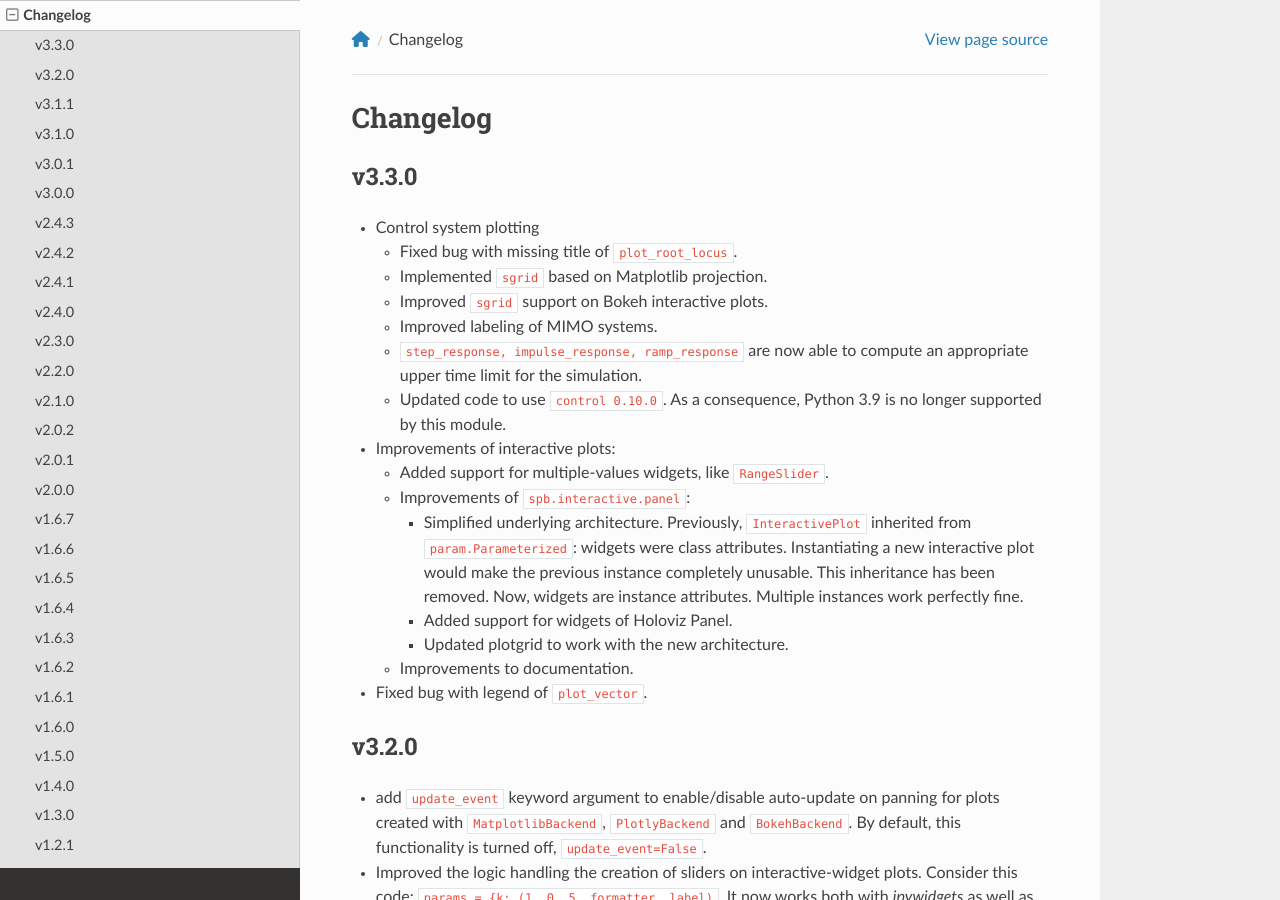
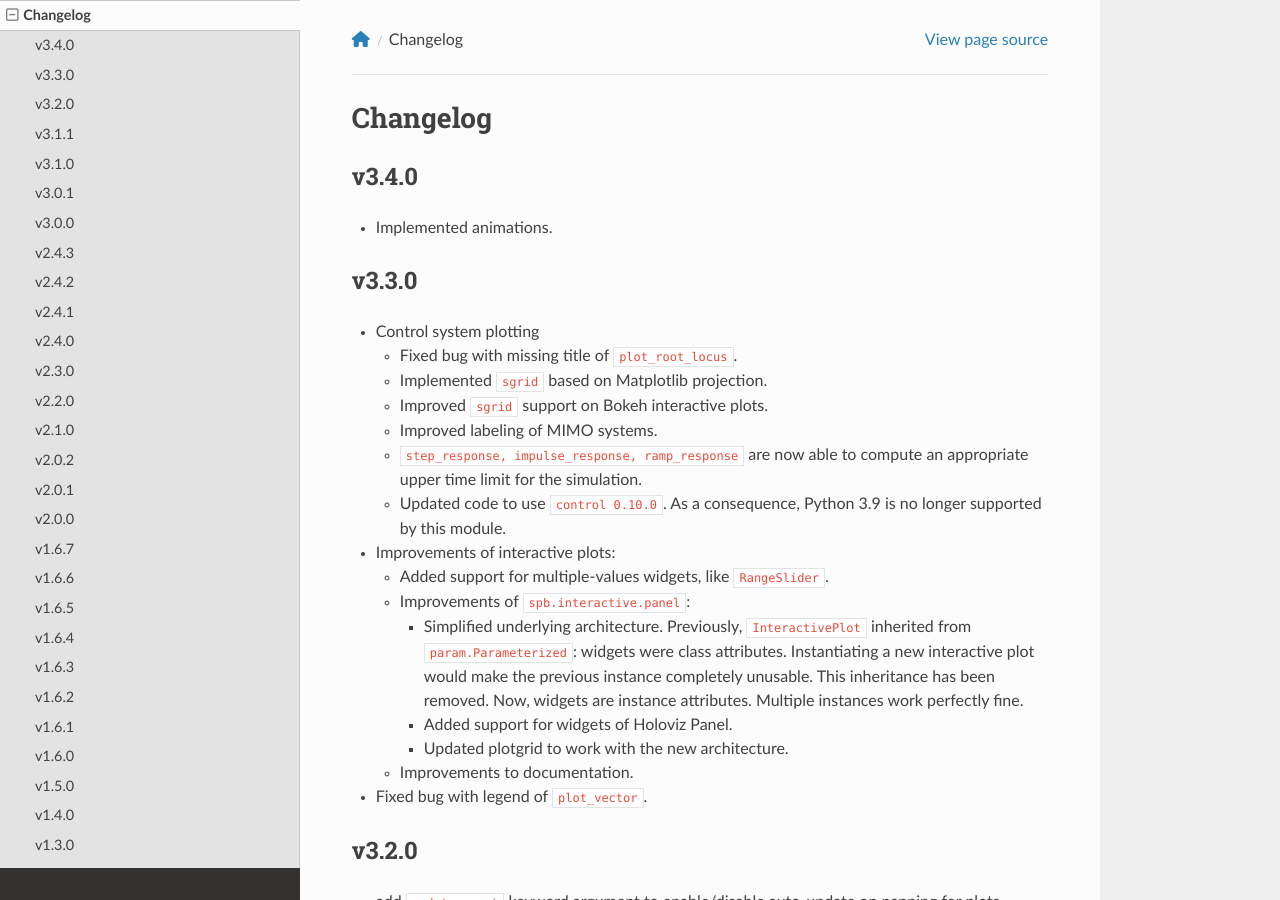
Before and after one commit to Davide-sd/sympy-plot-backends, a Sphinx documentation site: the page built from doc/source/changelog.rst, in a window 1280 px wide and 900 px high. Built offline with Sphinx 7.4.7 and the Read the Docs theme 2.0.0, drawn with Linux system fonts in a browser that asks for light colours; nearby versions of some CDN libraries.

Commit message:
updated changelog

```diff
--- a/doc/source/changelog.rst
+++ b/doc/source/changelog.rst
@@ -1,6 +1,12 @@
 ==========
  Changelog
 ==========
+
+v3.4.0
+======
+
+* Implemented animations.
+
 
 v3.3.0
 ======
```
